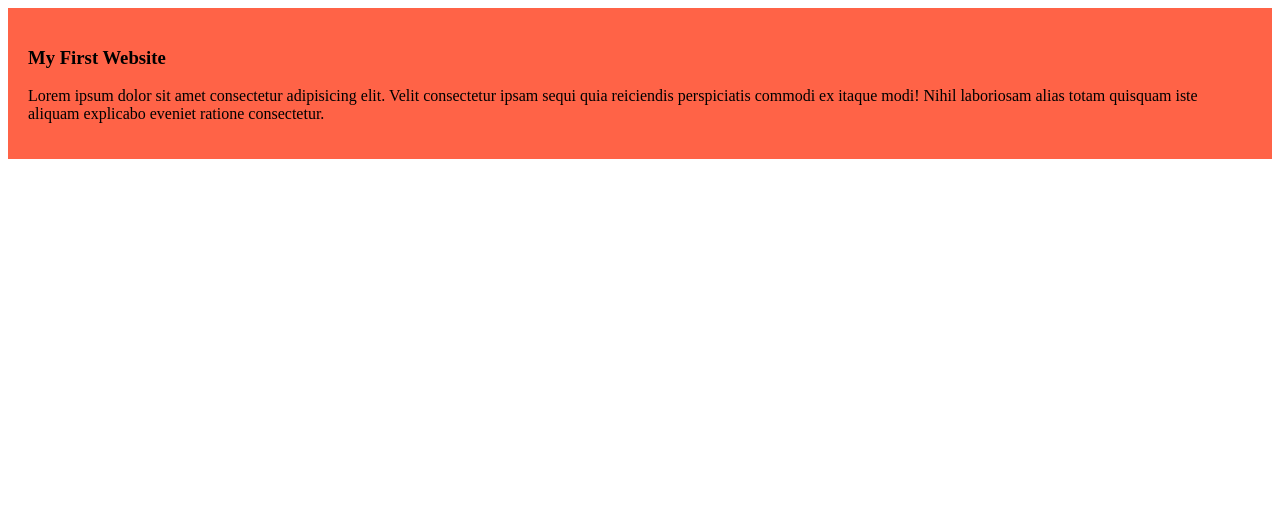
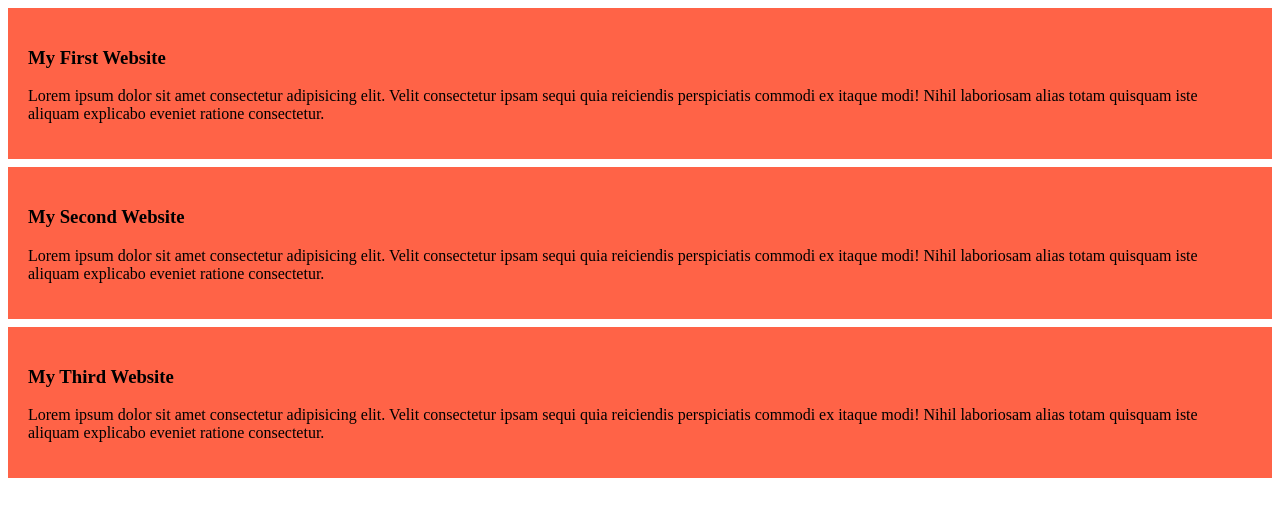
Before and after one commit to Tawfiquzzaman/my-simple-website, a plain HTML site: page index.html in a window 1280 px wide. Drawn offline with Linux system fonts and the light colour scheme.

Commit message:
Added blog

```diff
--- a/index.html
+++ b/index.html
@@ -1,17 +1,34 @@
 <!DOCTYPE html>
 <html lang="en">
+
 <head>
     <meta charset="UTF-8">
     <meta name="viewport" content="width=device-width, initial-scale=1.0">
     <title>My Simple Website</title>
     <link rel="stylesheet" href="/style/blog.css">
 </head>
+
 <body>
     <div>
-    <h3>My First Website</h3>
-    <p>Lorem ipsum dolor sit amet consectetur adipisicing elit. Velit consectetur ipsam sequi quia reiciendis perspiciatis commodi ex itaque modi! Nihil laboriosam alias totam quisquam iste aliquam explicabo eveniet ratione consectetur.</p>
-</div>
+        <h3>My First Website</h3>
+        <p>Lorem ipsum dolor sit amet consectetur adipisicing elit. Velit consectetur ipsam sequi quia reiciendis
+            perspiciatis commodi ex itaque modi! Nihil laboriosam alias totam quisquam iste aliquam explicabo eveniet
+            ratione consectetur.</p>
+    </div>
+    <div>
+        <h3>My Second Website</h3>
+        <p>Lorem ipsum dolor sit amet consectetur adipisicing elit. Velit consectetur ipsam sequi quia reiciendis
+            perspiciatis commodi ex itaque modi! Nihil laboriosam alias totam quisquam iste aliquam explicabo eveniet
+            ratione consectetur.</p>
+    </div>
+    <div>
+        <h3>My Third Website</h3>
+        <p>Lorem ipsum dolor sit amet consectetur adipisicing elit. Velit consectetur ipsam sequi quia reiciendis
+            perspiciatis commodi ex itaque modi! Nihil laboriosam alias totam quisquam iste aliquam explicabo eveniet
+            ratione consectetur.</p>
+    </div>
 
 
 </body>
+
 </html>
--- a/style/blog.css
+++ b/style/blog.css
@@ -1,4 +1,5 @@
 div{
     background-color: tomato;
     padding: 20px;
+    margin-bottom: 8px;
 }
```
